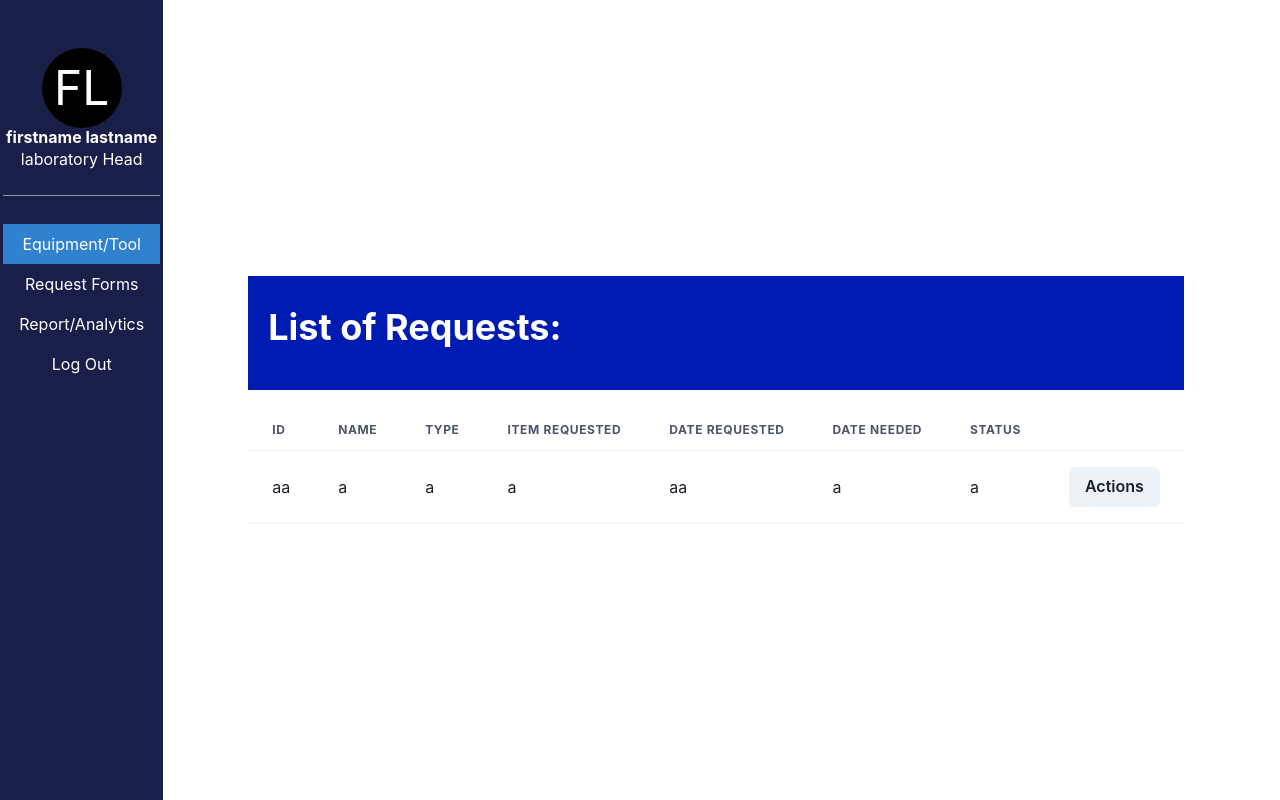
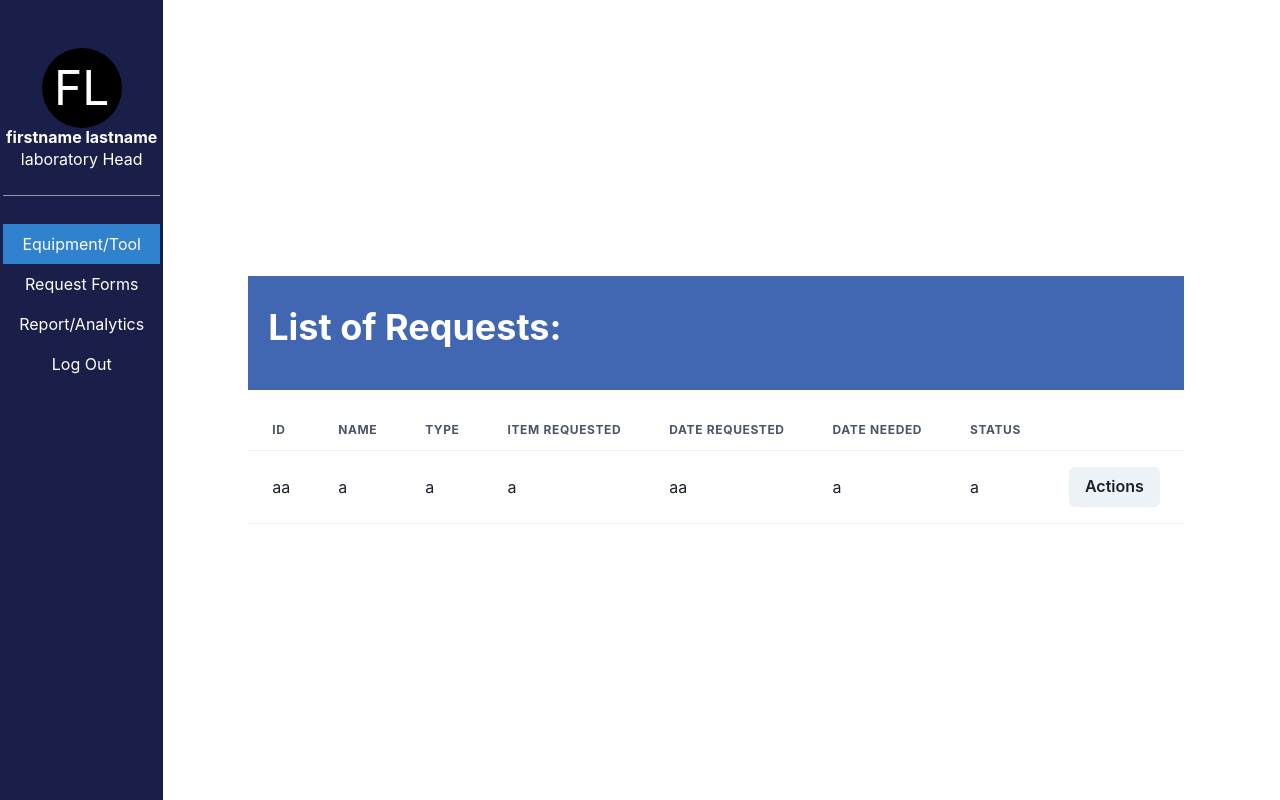
Before and after one commit to Clydejoseph/CIS2201-Inventory-System, a React (Create React App) app in the folder frontend/: page /head-request in a window 1280 px wide. Built offline with nearby package versions, Linux system fonts and the light colour scheme.

Commit message:
Update table-request.css

```diff
--- a/frontend/src/css/table-request.css
+++ b/frontend/src/css/table-request.css
@@ -20,7 +20,7 @@ h2{
     justify-content: space-between;
     margin-bottom: 20px;
     padding: 20px;
-    background-color: rgb(0, 27, 177);
+    background-color: #4267B2;
 }
 h2{
     color: white;
```
